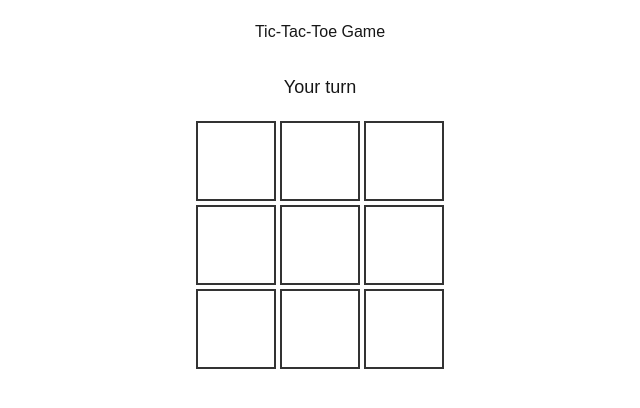
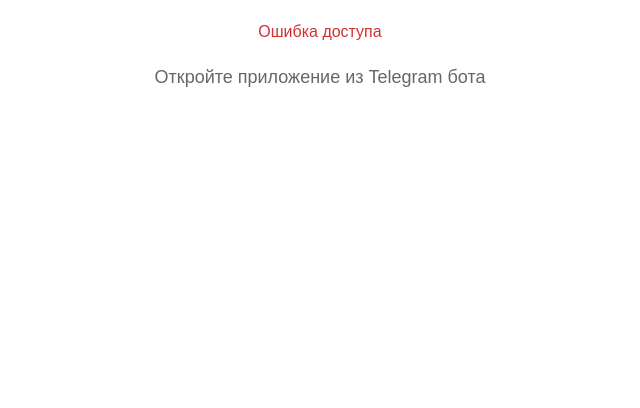
Before and after one commit to shevtcovaLena/girls-ttt, a Next.js app in the folder tic-tac-toe/: page / in a window 1280 px wide. Shown: the top 408 px of the page, without its empty margins (320-960 px from the left). Built offline with nearby package versions, Linux system fonts and the light colour scheme.

Commit message:
telegram integration

```diff
--- a/tic-tac-toe/src/app/api/notify/route.ts
+++ b/tic-tac-toe/src/app/api/notify/route.ts
@@ -13,6 +13,7 @@ import { NextRequest, NextResponse } from 'next/server';
  * Request body structure for the notification endpoint.
  */
 interface NotificationRequestBody {
+  userId: number;
   status: 'win' | 'lose';
   promoCode?: string;
 }
@@ -37,16 +38,24 @@ interface TelegramResponse {
  *
  * @example
  * POST /api/notify
- * Body: { "status": "win", "promoCode": "A7K3D" }
+ * Body: { "userId": 123456789, "status": "win", "promoCode": "A7K3D" }
  * Response: { "success": true, "message": "Notification sent" }
  */
 export async function POST(request: NextRequest) {
   try {
     // Parse request body
     const body: NotificationRequestBody = await request.json();
-    const { status, promoCode } = body;
+    const { userId, status, promoCode } = body;
 
     // Validate required fields
+    if (!userId || typeof userId !== 'number') {
+      console.error('Invalid or missing userId in notification request');
+      return NextResponse.json(
+        { success: true, message: 'Invalid userId, but continuing' },
+        { status: 200 }
+      );
+    }
+
     if (!status || (status !== 'win' && status !== 'lose')) {
       console.error('Invalid status in notification request:', status);
       return NextResponse.json(
@@ -60,14 +69,13 @@ export async function POST(request: NextRequest) {
       console.warn('Win status provided without promoCode');
     }
 
-    // Get environment variables
+    // Get bot token from environment variables
     const botToken = process.env.TELEGRAM_BOT_TOKEN;
-    const chatId = process.env.TELEGRAM_CHAT_ID;
 
-    // Check if environment variables are set
-    if (!botToken || !chatId) {
+    // Check if bot token is set
+    if (!botToken) {
       console.error(
-        'Telegram credentials not configured. Missing TELEGRAM_BOT_TOKEN or TELEGRAM_CHAT_ID'
+        'Telegram bot token not configured. Missing TELEGRAM_BOT_TOKEN'
       );
       // Still return success to not break game UX
       return NextResponse.json({
@@ -96,7 +104,7 @@ export async function POST(request: NextRequest) {
           'Content-Type': 'application/json',
         },
         body: JSON.stringify({
-          chat_id: chatId,
+          chat_id: userId,
           text: messageText,
         }),
       });
--- a/tic-tac-toe/src/app/page.tsx
+++ b/tic-tac-toe/src/app/page.tsx
@@ -15,9 +15,59 @@ import { sendTelegramNotification } from '@/lib/telegram';
 type GameStatus = 'active' | 'won' | 'lost' | 'draw';
 
 /**
+ * Telegram WebApp interface
+ */
+interface TelegramWebApp {
+  ready: () => void;
+  initData: string;
+  initDataUnsafe?: {
+    user?: {
+      id: number;
+      first_name: string;
+      last_name?: string;
+      username?: string;
+    };
+  };
+}
+
+/**
+ * Extends Window interface to include Telegram WebApp
+ */
+declare global {
+  interface Window {
+    Telegram?: {
+      WebApp: TelegramWebApp;
+    };
+  }
+}
+
+/**
+ * Parses Telegram initData string to extract user information
+ */
+function parseInitData(initData: string): { userId?: number; userName?: string } {
+  try {
+    // Parse URL-encoded initData
+    const params = new URLSearchParams(initData);
+    const userParam = params.get('user');
+
+    if (userParam) {
+      const user = JSON.parse(decodeURIComponent(userParam));
+      return {
+        userId: user.id,
+        userName: user.first_name || user.username || 'Player',
+      };
+    }
+  } catch (error) {
+    console.error('Error parsing initData:', error);
+  }
+
+  return {};
+}
+
+/**
  * Custom hook for managing game state and logic
  */
-function useGame() {
+function useGame(userId?: number, onGameEnd?: (status: 'win' | 'lose', promoCode?: string) => void) {
   const [board, setBoard] = useState<Board>(initializeBoard);
   const [gameStatus, setGameStatus] = useState<GameStatus>('active');
   const [lastPromoCode, setLastPromoCode] = useState<string | null>(null);
@@ -49,8 +99,10 @@ function useGame() {
         const promoCode = generatePromoCode();
         setLastPromoCode(promoCode);
         setGameStatus('won');
-        // Send Telegram notification
-        await sendTelegramNotification('win', promoCode);
+        // Send Telegram notification via callback
+        if (onGameEnd) {
+          onGameEnd('win', promoCode);
+        }
         return;
       }
 
@@ -77,8 +129,10 @@ function useGame() {
         if (winnerAfterComputer === 'O') {
           setGameStatus('lost');
           setIsComputerThinking(false);
-          // Send Telegram notification
-          await sendTelegramNotification('lose');
+          // Send Telegram notification via callback
+          if (onGameEnd) {
+            onGameEnd('lose');
+          }
           return;
         }
 
@@ -92,7 +146,7 @@ function useGame() {
 
       setIsComputerThinking(false);
     },
-    [board, gameStatus, isComputerThinking]
+    [board, gameStatus, isComputerThinking, onGameEnd]
   );
 
   /**
@@ -115,7 +169,59 @@ function useGame() {
   };
 }
 
+function initializeTelegramData() {
+  if (typeof window !== 'undefined' && window.Telegram?.WebApp) {
+    const tg = window.Telegram.WebApp;
+
+    // Notify Telegram that the app is ready
+    tg.ready();
+
+    // Try to get user data from initDataUnsafe (easier but less secure)
+    if (tg.initDataUnsafe?.user) {
+      const user = tg.initDataUnsafe.user;
+      return {
+        userId: user.id,
+        userName: user.first_name || user.username || 'Player',
+        isInitialized: true,
+      };
+    } else if (tg.initData) {
+      // Parse initData manually
+      const { userId: parsedUserId, userName: parsedUserName } = parseInitData(tg.initData);
+      if (parsedUserId) {
+        return {
+          userId: parsedUserId,
+          userName: parsedUserName || 'Player',
+          isInitialized: true,
+        };
+      }
+    }
+  }
+
+  // Default: initialized but no user data (or not in Telegram context)
+  return {
+    userId: undefined,
+    userName: '',
+    isInitialized: true,
+  };
+}
+
 export default function Home() {
+  const [telegramData] = useState<{
+    userId?: number;
+    userName: string;
+    isInitialized: boolean;
+  }>(initializeTelegramData);
+
+  // Callback for game end events
+  const handleGameEnd = useCallback(
+    async (status: 'win' | 'lose', promoCode?: string) => {
+      if (telegramData.userId) {
+        await sendTelegramNotification(telegramData.userId, status, promoCode);
+      }
+    },
+    [telegramData.userId]
+  );
+
   const {
     board,
     gameStatus,
@@ -123,7 +229,7 @@ export default function Home() {
     isComputerThinking,
     handleCellClick,
     resetGame,
-  } = useGame();
+  } = useGame(telegramData.userId, handleGameEnd);
 
   // Determine status message
   const getStatusMessage = (): string => {
@@ -143,11 +249,39 @@ export default function Home() {
     );
   };
 
+  // Show error if not opened from Telegram bot
+  if (telegramData.isInitialized && !telegramData.userId) {
+    return (
+      <div style={{ padding: '20px', fontFamily: 'sans-serif', textAlign: 'center' }}>
+        <h1 style={{ marginBottom: '20px', color: '#d32f2f' }}>
+          Ошибка доступа
+        </h1>
+        <p style={{ fontSize: '18px', color: '#666' }}>
+          Откройте приложение из Telegram бота
+        </p>
+      </div>
+    );
+  }
+
+  // Show loading state while initializing
+  if (!telegramData.isInitialized) {
+    return (
+      <div style={{ padding: '20px', fontFamily: 'sans-serif', textAlign: 'center' }}>
+        <p>Загрузка...</p>
+      </div>
+    );
+  }
+
   return (
     <div style={{ padding: '20px', fontFamily: 'sans-serif' }}>
-      <h1 style={{ textAlign: 'center', marginBottom: '30px' }}>
+      <h1 style={{ textAlign: 'center', marginBottom: '10px' }}>
         Tic-Tac-Toe Game
       </h1>
+      {telegramData.userName && (
+        <p style={{ textAlign: 'center', marginBottom: '30px', color: '#666', fontSize: '16px' }}>
+          Привет, {telegramData.userName}! 👋
+        </p>
+      )}
 
       {/* Game Status */}
       <div style={{ textAlign: 'center', marginBottom: '20px', fontSize: '18px' }}>
--- a/tic-tac-toe/src/lib/telegram.ts
+++ b/tic-tac-toe/src/lib/telegram.ts
@@ -17,6 +17,7 @@ export type GameStatus = 'win' | 'lose';
  * Request body structure for the notification API endpoint.
  */
 interface NotificationRequest {
+  userId: number;
   status: GameStatus;
   promoCode?: string;
 }
@@ -28,6 +29,7 @@ interface NotificationRequest {
  * Telegram API communication server-side. Errors are logged but not thrown
  * to ensure the game UX is not interrupted.
  *
+ * @param userId - Telegram user ID (chat_id) to send notification to
  * @param status - The game result: 'win' for player victory, 'lose' for defeat
  * @param promoCode - Optional promo code (required when status is 'win')
  *
@@ -35,23 +37,30 @@ interface NotificationRequest {
  *
  * @example
  * // Player wins - send notification with promo code
- * await sendTelegramNotification('win', 'A7K3D');
+ * await sendTelegramNotification(123456789, 'win', 'A7K3D');
  * // Sends: "Победа! Промокод выдан: A7K3D"
  *
  * @example
  * // Player loses - send notification without promo code
- * await sendTelegramNotification('lose');
+ * await sendTelegramNotification(123456789, 'lose');
  * // Sends: "Проигрыш"
  *
  * @example
  * // Error handling is automatic - game continues even if notification fails
- * await sendTelegramNotification('win', 'X9Q2B');
+ * await sendTelegramNotification(123456789, 'win', 'X9Q2B');
  * // If API fails, error is logged to console but no exception is thrown
  */
 export async function sendTelegramNotification(
+  userId: number,
   status: GameStatus,
   promoCode?: string
 ): Promise<void> {
+  // Validate userId
+  if (!userId || typeof userId !== 'number') {
+    console.warn('sendTelegramNotification: userId is required and must be a number');
+    return;
+  }
+
   // Validate that promoCode is provided when status is 'win'
   if (status === 'win' && !promoCode) {
     console.warn(
@@ -61,6 +70,7 @@ export async function sendTelegramNotification(
 
   // Prepare request body
   const body: NotificationRequest = {
+    userId,
     status,
     ...(promoCode && { promoCode }),
   };
```
